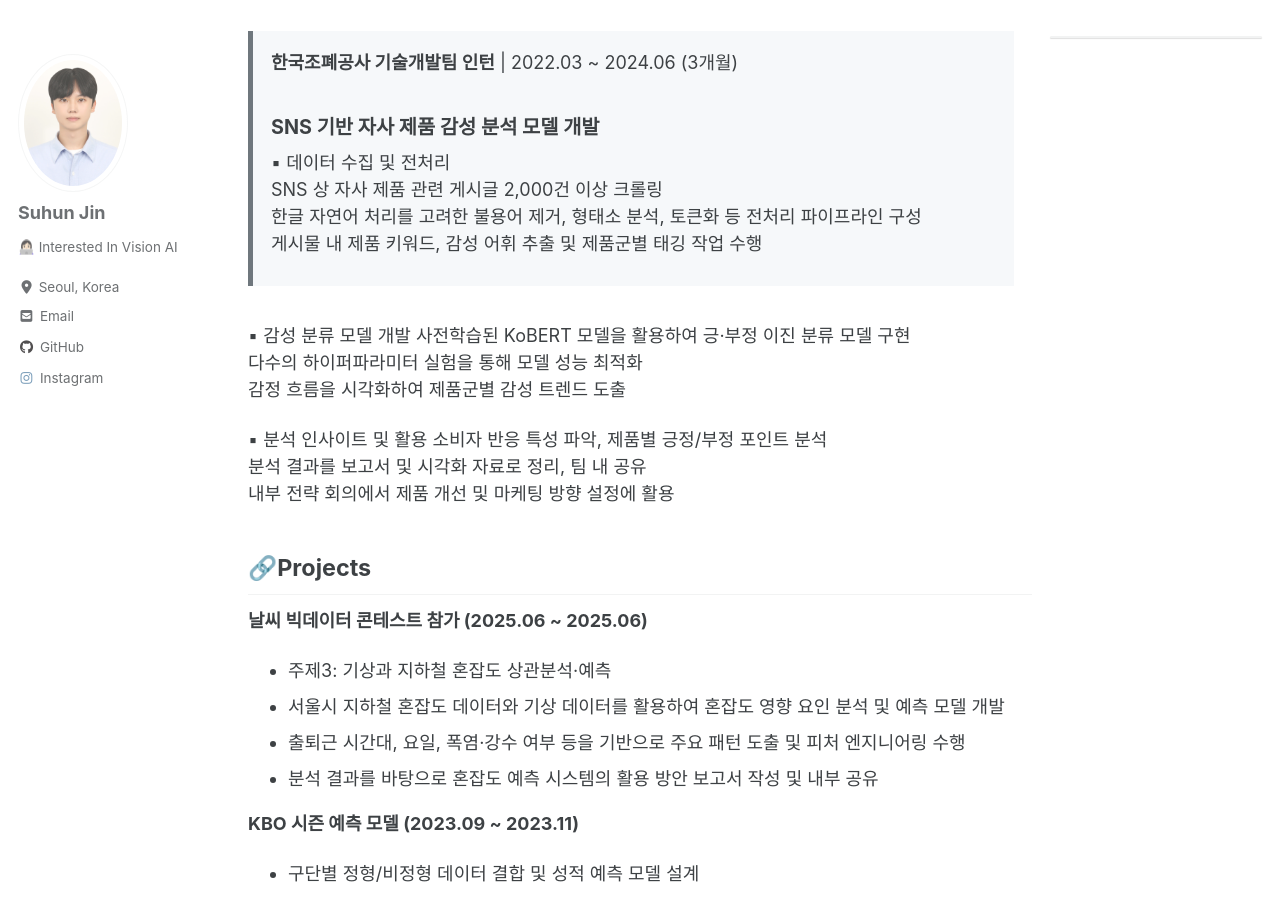
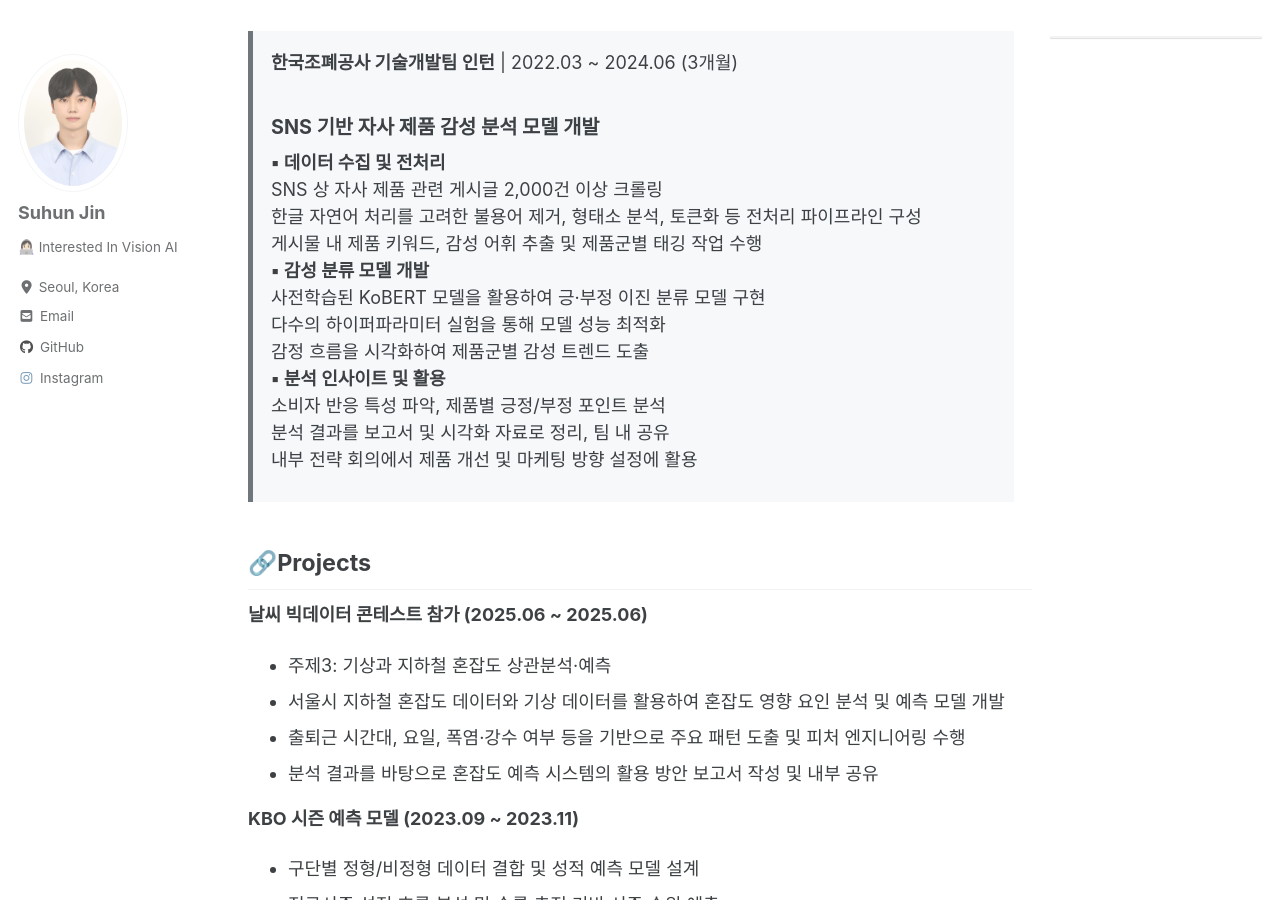
Before and after one commit to huniii32/huniii32.github.io, a Jekyll site: the page built from _pages/About.md, in a window 1280 px wide and 900 px high, scrolled down 960 px. Built offline with Jekyll 4.4.1, drawn with Linux system fonts in a browser that asks for light colours; cached includes are drawn as plain includes; nearby versions of some CDN libraries; some web fonts are replaced.

Commit message:
Fix: 소개글 수정_2

```diff
--- a/_pages/About.md
+++ b/_pages/About.md
@@ -35,17 +35,15 @@ layout: single
 
 > **한국조폐공사 기술개발팀 인턴** | 2022.03 ~ 2024.06 (3개월)
 #### SNS 기반 자사 제품 감성 분석 모델 개발
-▪ 데이터 수집 및 전처리
+**▪ 데이터 수집 및 전처리**
 SNS 상 자사 제품 관련 게시글 2,000건 이상 크롤링
 한글 자연어 처리를 고려한 불용어 제거, 형태소 분석, 토큰화 등 전처리 파이프라인 구성
 게시물 내 제품 키워드, 감성 어휘 추출 및 제품군별 태깅 작업 수행
-
-▪ 감성 분류 모델 개발
+**▪ 감성 분류 모델 개발**
 사전학습된 KoBERT 모델을 활용하여 긍·부정 이진 분류 모델 구현
 다수의 하이퍼파라미터 실험을 통해 모델 성능 최적화
 감정 흐름을 시각화하여 제품군별 감성 트렌드 도출
-
-▪ 분석 인사이트 및 활용
+**▪ 분석 인사이트 및 활용**
 소비자 반응 특성 파악, 제품별 긍정/부정 포인트 분석
 분석 결과를 보고서 및 시각화 자료로 정리, 팀 내 공유
 내부 전략 회의에서 제품 개선 및 마케팅 방향 설정에 활용
@@ -77,25 +75,21 @@ SNS 상 자사 제품 관련 게시글 2,000건 이상 크롤링
 ▪ 개별 스터디 진행
 ▪ Kaggle 참여 - [Enfit Kaggle](https://www.kaggle.com/competitions/predict-energy-behavior-of-prosumers/overview)
 ▪ 기업 자체 경진 대회 참여 - [Upstage AI Stages](https://stages.ai/)
----
+
 **일상 대화 요약 모델 개발 (2024.09)**
 - SOLAR, LLaMA 등 디코더-only LLM 구조 기반 실험 및 성능 비교
 - 발화자 보존, 중복 제거 등 전처리 전략 설계 및 LoRA 기반 파인튜닝 수행
 - ROUGE 점수 기준 최대 6pt 성능 향상 달성 및 경량화 전략 적용
-
 **문서 타입 분류 모델 (2024.08)**
 - OCR 및 이미지 증강 기반 문서 분류 모델 개발 (정확도 90%)
 - 커스텀 데이터셋 설계, Albumentations 활용 데이터 증강
-
 **서울시 아파트 실거래가 예측 (2024.07)**
 - CatBoost 기반 회귀 모델 구현 및 RMSE 42% 개선 (기존 베이스라인 대비)
 - Lag Feature, 역세권 랭크 피처 등 도메인 기반 피처 엔지니어링 설계
 - 강남, 용산 등 이상값 지역 분리를 고려한 행정구 기반 모델링 전략 적용
-
 **수면 인과 구조 분석 (2024.05)**
 - 스트레스, 운동, 수면 간 관계를 데이터로 구조화해 가설 기반 분석
 - 상관 분석, 시간대 기반 피처 설계, Streamlit 대시보드 구현
 - 스트레스 관리 능력이 수면 질에 가장 큰 영향을 미친다는 핵심 인사이트 도출
-
 </div>
 </details>
```
